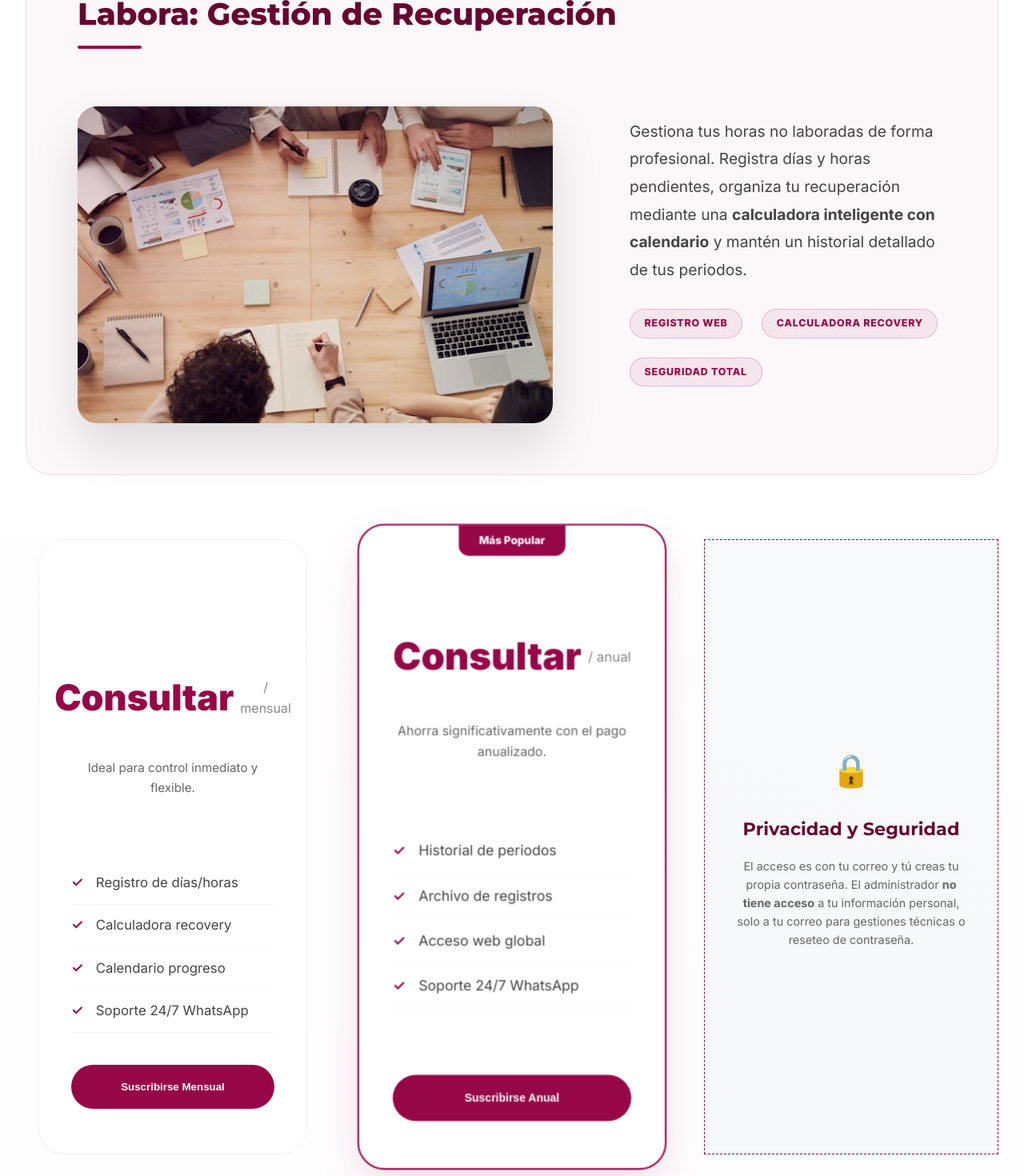
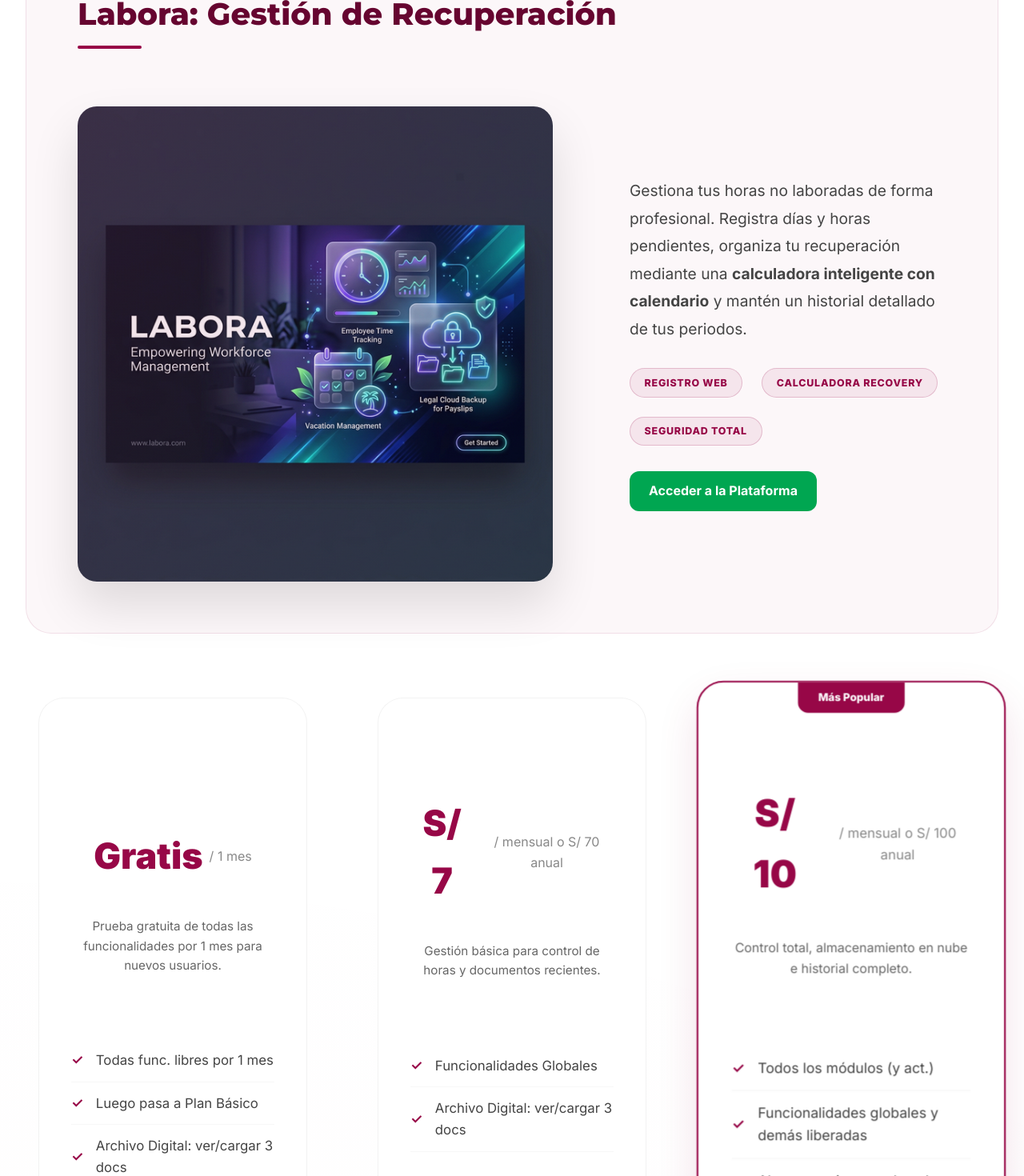
Before and after one commit to techinnovareg-lgtm/WebTechInnova, a Next.js app: page /tienda in a window 1280 px wide. Shown: the part 3860-5330 px from the top of the page at 80% size. Built offline with nearby package versions, Linux system fonts and the light colour scheme.

Commit message:
feat(store): integrar producto Labora, planes y banners

```diff
--- a/src/components/sections/Store.tsx
+++ b/src/components/sections/Store.tsx
@@ -280,8 +280,8 @@
                     <div className={styles.showcaseContent}>
                         <div className={styles.showcaseImageWrapper}>
                             <Image
-                                src="/images/stock/time-management.jpg"
-                                alt="Control de horas y productividad"
+                                src="/images/labora/labora_banner.png"
+                                alt="Control de horas y productividad Labora"
                                 width={800}
                                 height={500}
                                 className={styles.showcaseImage}
@@ -298,6 +298,11 @@
                                 <span className={styles.timeBadge}>Registro Web</span>
                                 <span className={styles.timeBadge}>Calculadora Recovery</span>
                                 <span className={styles.timeBadge}>Seguridad Total</span>
+                            </div>
+                            <div style={{ marginTop: '1.5rem' }}>
+                                <a href="https://techinnovareg-lgtm.github.io/control-horas-app" target="_blank" rel="noopener noreferrer" className={styles.portalBtn} style={{ display: 'inline-flex', padding: '0.75rem 1.5rem', textDecoration: 'none' }}>
+                                    Acceder a la Plataforma
+                                </a>
                             </div>
                         </div>
                     </div>
@@ -329,7 +334,9 @@
                                     <li key={i}>{f}</li>
                                 ))}
                             </ul>
-                            <button className={styles.buyBtn}>{plan.cta}</button>
+                            <a href="https://techinnovareg-lgtm.github.io/control-horas-app/#admin-plans" target="_blank" rel="noopener noreferrer" className={styles.buyBtn} style={{ display: 'block', textAlign: 'center', textDecoration: 'none' }}>
+                                {plan.cta}
+                            </a>
                         </div>
                     ))}
                     <div className={styles.securityInfo}>
--- a/src/data/storeData.tsx
+++ b/src/data/storeData.tsx
@@ -87,7 +87,7 @@
         title: "Labora",
         description: "Sistema web para el control, registro y recuperación de horas no laboradas eficientemente.",
         price: "Bajo Cotización",
-        image: "/images/stock/time-management.jpg",
+        image: "/images/labora/labora_banner.png",
         url: "https://techinnovareg-lgtm.github.io/control-horas-app",
         icon: (
             <svg viewBox="0 0 24 24" fill="none" stroke="currentColor" strokeWidth="2" strokeLinecap="round" strokeLinejoin="round">
@@ -178,23 +178,33 @@
 
 export const controlHorasPlans: PlanPricing[] = [
     {
-        name: "Suscripción Mensual",
-        price: "Consultar",
-        numericPrice: 5,
-        period: "mensual",
-        description: "Ideal para control inmediato y flexible.",
-        features: ["Registro de días/horas", "Calculadora recovery", "Calendario progreso", "Soporte 24/7 WhatsApp"],
-        cta: "Suscribirse Mensual",
+        name: "Plan Básico Promo",
+        price: "Gratis",
+        numericPrice: 0,
+        period: "1 mes",
+        description: "Prueba gratuita de todas las funcionalidades por 1 mes para nuevos usuarios.",
+        features: ["Todas func. libres por 1 mes", "Luego pasa a Plan Básico", "Archivo Digital: ver/cargar 3 docs"],
+        cta: "Iniciar Promo",
         recommended: false
     },
     {
-        name: "Suscripción Anual",
-        price: "Consultar",
-        numericPrice: 20,
-        period: "anual",
-        description: "Ahorra significativamente con el pago anualizado.",
-        features: ["Historial de periodos", "Archivo de registros", "Acceso web global", "Soporte 24/7 WhatsApp"],
-        cta: "Suscribirse Anual",
+        name: "Plan Básico",
+        price: "S/ 7",
+        numericPrice: 7,
+        period: "mensual o S/ 70 anual",
+        description: "Gestión básica para control de horas y documentos recientes.",
+        features: ["Funcionalidades Globales", "Archivo Digital: ver/cargar 3 docs"],
+        cta: "Suscribirse Básico",
+        recommended: false
+    },
+    {
+        name: "Plan Pro",
+        price: "S/ 10",
+        numericPrice: 10,
+        period: "mensual o S/ 100 anual",
+        description: "Control total, almacenamiento en nube e historial completo.",
+        features: ["Todos los módulos (y act.)", "Funcionalidades globales y demás liberadas", "Almacenamiento en la nube", "Historial de todo lo generado"],
+        cta: "Suscribirse Pro",
         recommended: true
     }
 ];
```
Also changed, not shown: public/images/labora/labora_banner.png (added).
